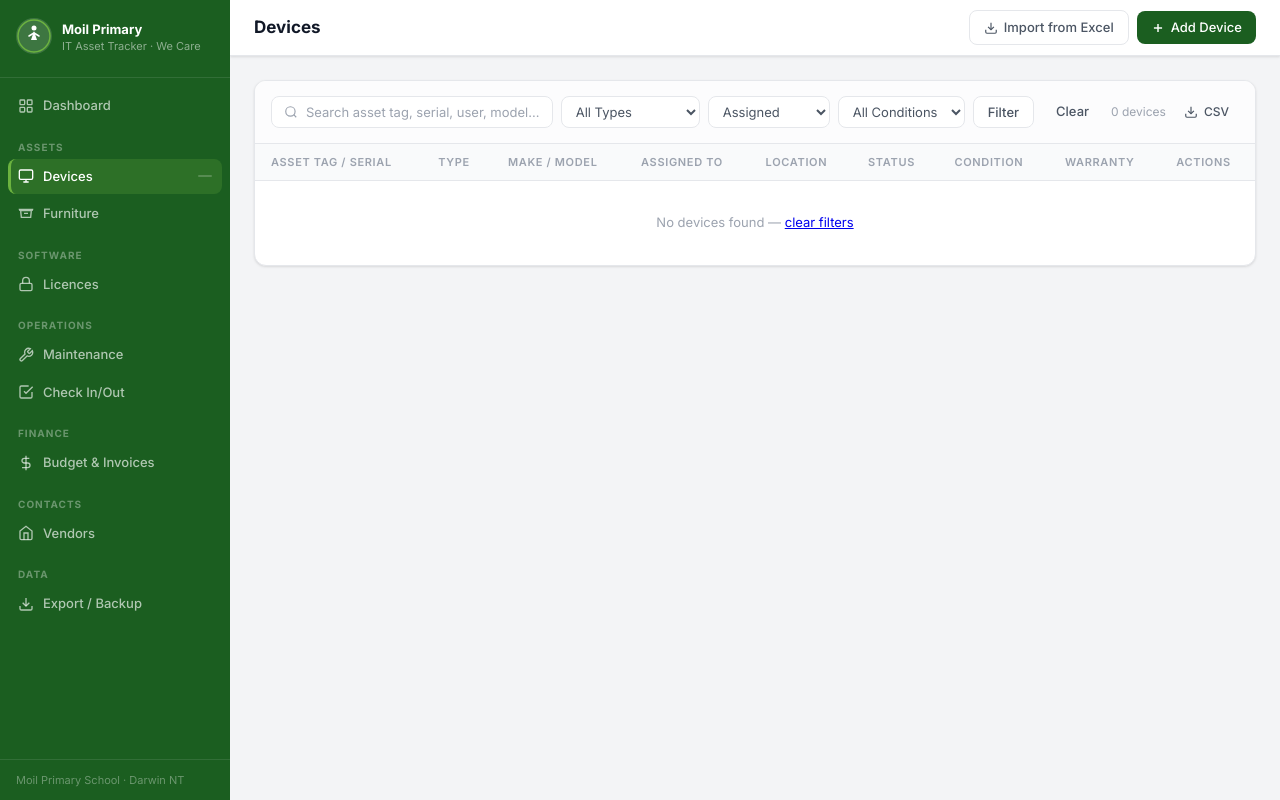
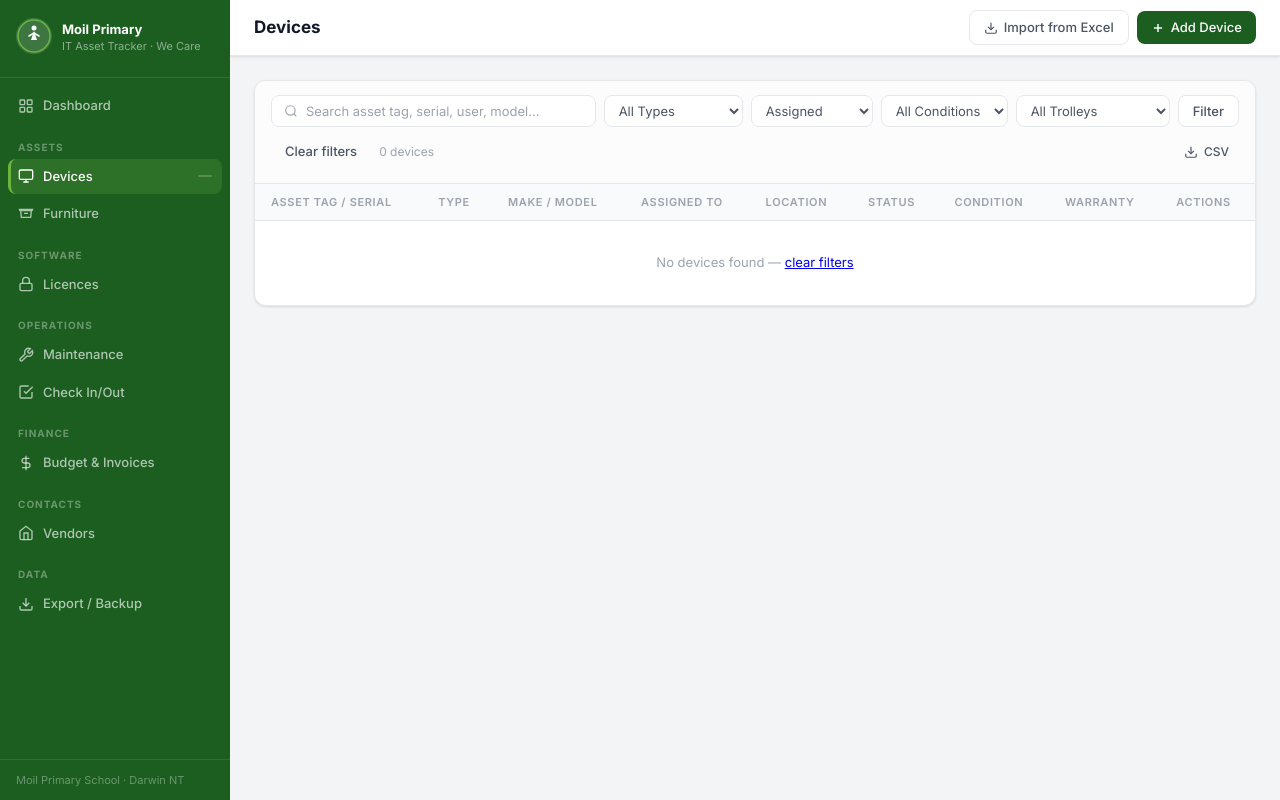
Before and after one commit to Amritak47/school-assets, a Flask app: page /devices?status=assigned in a window 1280 px wide. Run offline with Flask 3, Linux system fonts and the light colour scheme; data comes from the database, SQL or seed files in the repository.

Commit message:
Add trolley filter to devices list
Dropdown in filter bar lets you show only devices on a specific trolley.
Clear button dismisses all filters including the new trolley filter.

https://claude.ai/code/session_01BcCwyawwxEcVQ4dbTMZF8L

```diff
--- a/app.py
+++ b/app.py
@@ -404,6 +404,7 @@ def devices():
     dtype = request.args.get('type', '')
     status = request.args.get('status', '')
     condition = request.args.get('condition', '')
+    trolley = request.args.get('trolley', '')
 
     query = "SELECT * FROM devices WHERE 1=1"
     params = []
@@ -422,12 +423,15 @@ def devices():
     if condition:
         query += " AND condition=?"
         params.append(condition)
+    if trolley:
+        query += " AND trolley=?"
+        params.append(trolley)
 
     query += " ORDER BY device_type, asset_tag"
     rows = db.execute(query, params).fetchall()
 
     return render_template('devices.html', devices=rows,
-        search=search, dtype=dtype, status=status, condition=condition)
+        search=search, dtype=dtype, status=status, condition=condition, trolley=trolley)
 
 
 @app.route('/devices/new', methods=['GET', 'POST'])
--- a/templates/devices.html
+++ b/templates/devices.html
@@ -39,9 +39,15 @@
         <option value="{{ c }}" {% if condition == c %}selected{% endif %}>{{ c }}</option>
       {% endfor %}
     </select>
+    <select name="trolley" onchange="this.form.submit()">
+      <option value="">All Trolleys</option>
+      {% for t in TROLLEYS %}
+        <option value="{{ t }}" {% if trolley == t %}selected{% endif %}>{{ t }}</option>
+      {% endfor %}
+    </select>
     <button type="submit" class="btn btn-outline">Filter</button>
-    {% if search or dtype or status or condition %}
-      <a href="{{ url_for('devices') }}" class="btn btn-ghost">Clear</a>
+    {% if search or dtype or status or condition or trolley %}
+      <a href="{{ url_for('devices') }}" class="btn btn-ghost">Clear filters</a>
     {% endif %}
     <span class="rec-count">{{ devices|length }} device{{ 's' if devices|length != 1 }}</span>
     <a href="{{ url_for('export_devices') }}" class="btn btn-ghost btn-sm ml-auto" style="margin-left:auto">
```
